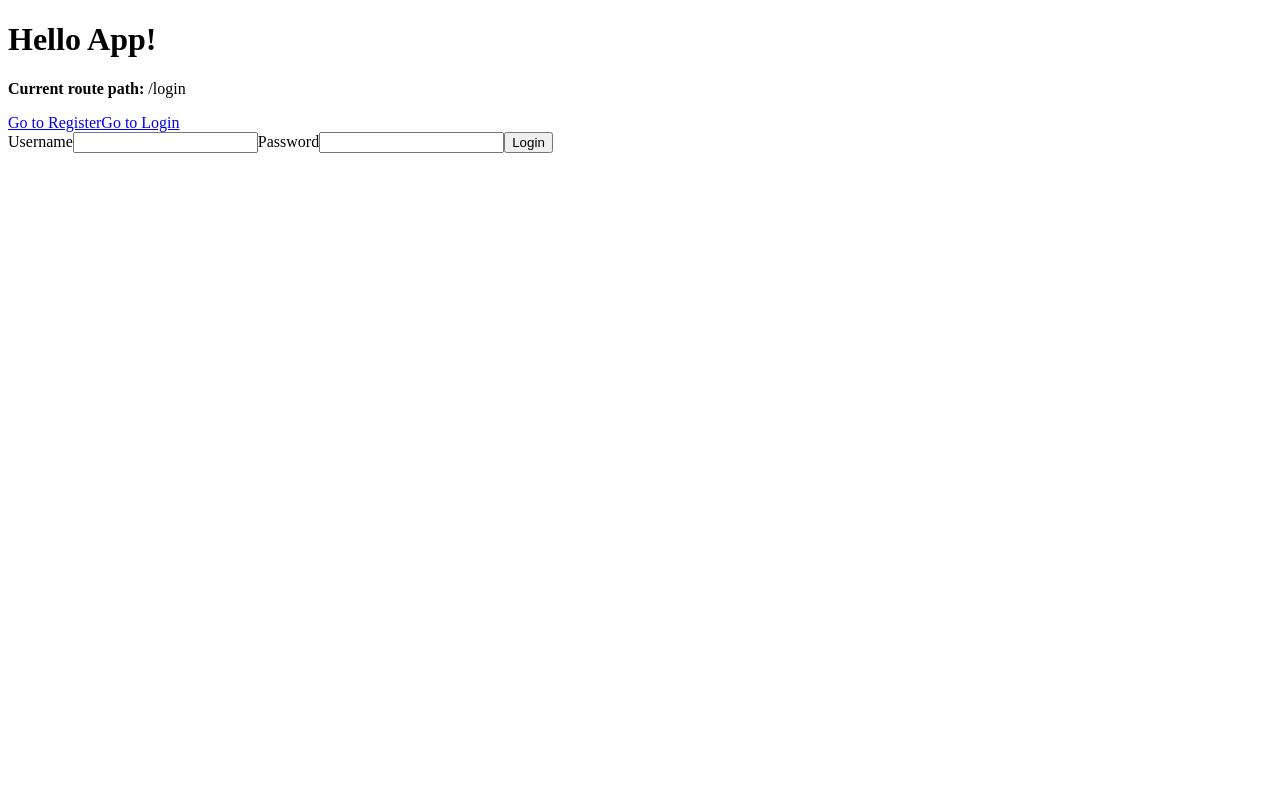
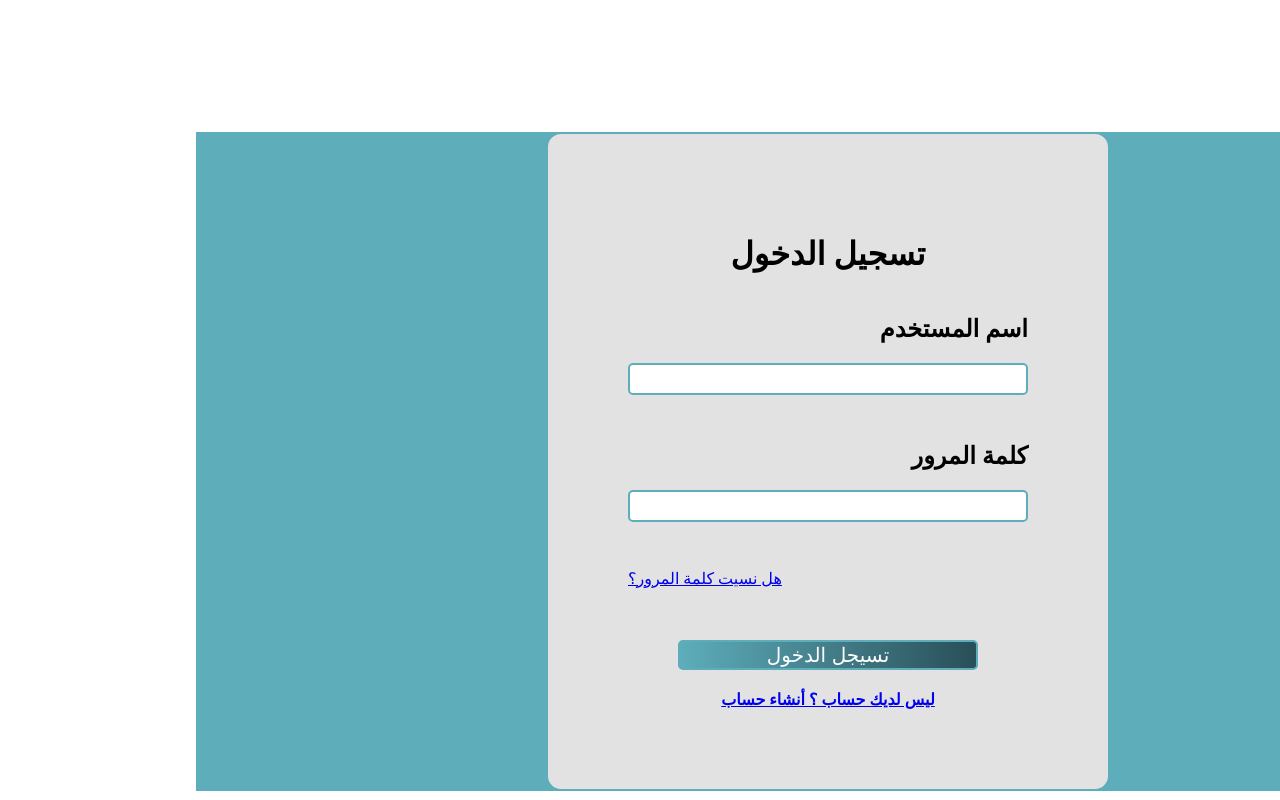
Before and after one commit to AboFawaz305/holberton-portfolio-project, a Vue app in the folder stage4/frontend/: page /login in a window 1280 px wide. Built offline with nearby package versions, Linux system fonts and the light colour scheme.

Commit message:
added login page

```diff
--- a/stage4/frontend/index.html
+++ b/stage4/frontend/index.html
@@ -1,13 +1,16 @@
 <!doctype html>
-<html lang="">
+<html lang="ar" dir="rtl">
+
 <head>
   <meta charset="UTF-8" />
   <link rel="icon" href="/favicon.ico" />
   <meta name="viewport" content="width=device-width, initial-scale=1.0" />
   <title>Vite App</title>
 </head>
-  <body>
+
+<body">
   <div id="app"></div>
   <script type="module" src="/src/main.ts"></script>
   </body>
+
 </html>
--- a/stage4/frontend/src/router/LoginView.vue
+++ b/stage4/frontend/src/router/LoginView.vue
@@ -5,8 +5,14 @@ export default {
   data() {
     return {
       loginFormSchema: object({
-        username: string().required().min(3).max(25),
-        password: string().required().min(8).max(50),
+        username: string()
+        .required("هذا الحقل الزامي")
+        .min(3 ,"لا يمكن  ان يكون اقل من 3 احرف")
+        .max(25,"يجب ان لا يكون اكثر من 25 حرفا"),
+        password: string()
+        .required("هذا الحقل الزامي")
+        .min(8 ," لا يمكن ان يكون اقل من 8 احرف")
+        .max(50,"يجب ان لا يكون اكثر من 50 حرفا"),
       }),
       loginErrorMessage: '',
       loginSucccessMessage: '',
@@ -31,7 +37,7 @@ export default {
       if (!response.ok) {
         const error = await response.json()
         this.loginSucccessMessage = ''
-        this.loginErrorMessage = error.detail
+        this.loginErrorMessage = "خطا يا"
         return
       }
 
@@ -39,24 +45,97 @@ export default {
 
       localStorage.setItem('token', token.access_token)
       this.loginErrorMessage = ''
-      this.loginSucccessMessage = 'Login done sucessfully'
+      this.loginSucccessMessage = 'تم تسجيل الدخل بنجاح'
       this.$router.push('/')
     },
   },
 }
 </script>
 <template>
+  <div class="contanor">
   <Form @submit="onSubmit" :validation-schema="loginFormSchema">
-    <p v-if="loginErrorMessage.length">{{ loginErrorMessage }}</p>
-    <p v-if="loginSucccessMessage.length">{{ loginSucccessMessage }}</p>
 
-    <label for="username"> Username</label>
-    <Field name="username" />
-    <ErrorMessage name="username" />
+  <h1>تسجيل الدخول</h1>
+  <p v-if="loginErrorMessage.length" class="error">{{ loginErrorMessage }}</p>
+  <p v-if="loginSucccessMessage.length">{{ loginSucccessMessage }}</p>
 
-    <label for="password">Password</label>
-    <Field name="password" type="password" />
-    <ErrorMessage name="password" />
-    <button type="submit">Login</button>
+  <label for="username"> اسم المستخدم </label>
+  <ErrorMessage class='error' name="username" />
+  <Field name="username" />
+
+
+  <label for="password">كلمة المرور</label>
+  <ErrorMessage class='error' name="password" />
+  <Field name="password" type="password" />
+  <div class='forgot' >
+    <a href="https://www.youtube.com/watch?v=dQw4w9WgXcQ"> هل نسيت كلمة المرور؟ </a>
+  </div>
+
+
+  <button type="submit">تسيجل الدخول</button>
+
+  <div class="noAccount">
+    <RouterLink  to="/register">ليس لديك حساب ؟ أنشاء حساب</RouterLink>
+  </div>
+
   </Form>
+  </div>
 </template>
+<style scoped>
+.contanor{
+  min-height: 100%;
+  background-color: #5dadbb;
+}
+
+.forgot{
+  display: flex;
+  justify-content:flex-end;
+}
+.noAccount{
+  font-weight: bolder;
+  display: flex;
+  justify-content: center;
+}
+h1{
+  text-align: center;
+}
+.error{
+  color: red;
+}
+form{
+
+  display: flex;
+  justify-content:flex-end;
+  flex-direction: column;
+  max-width: 400px;
+  margin: auto;
+  gap:20px;
+  border-radius: 15px;
+  border: 2px solid #5dadbb;
+  padding: 5em;
+  background-color: #e2e2e2;
+}
+label {
+  font-size: 1.5em;
+  font-weight: bolder;
+}
+input {
+
+  margin-bottom: 2em;
+  padding: 0.5em;
+  border-radius: 5px;
+  border: 2px solid #5dadbb;
+}
+
+form button {
+  color:white;
+  font-size: 1.25em;
+  margin-top: 2rem;
+  margin-inline: 12.5%;
+  border-radius: 5px;
+  border: 2px solid #5dadbb;
+  background-image: linear-gradient(to right, #5dadbb, #294f58)
+}
+
+
+</style>
```
Lines whose indentation alone changed are shown as unchanged.
